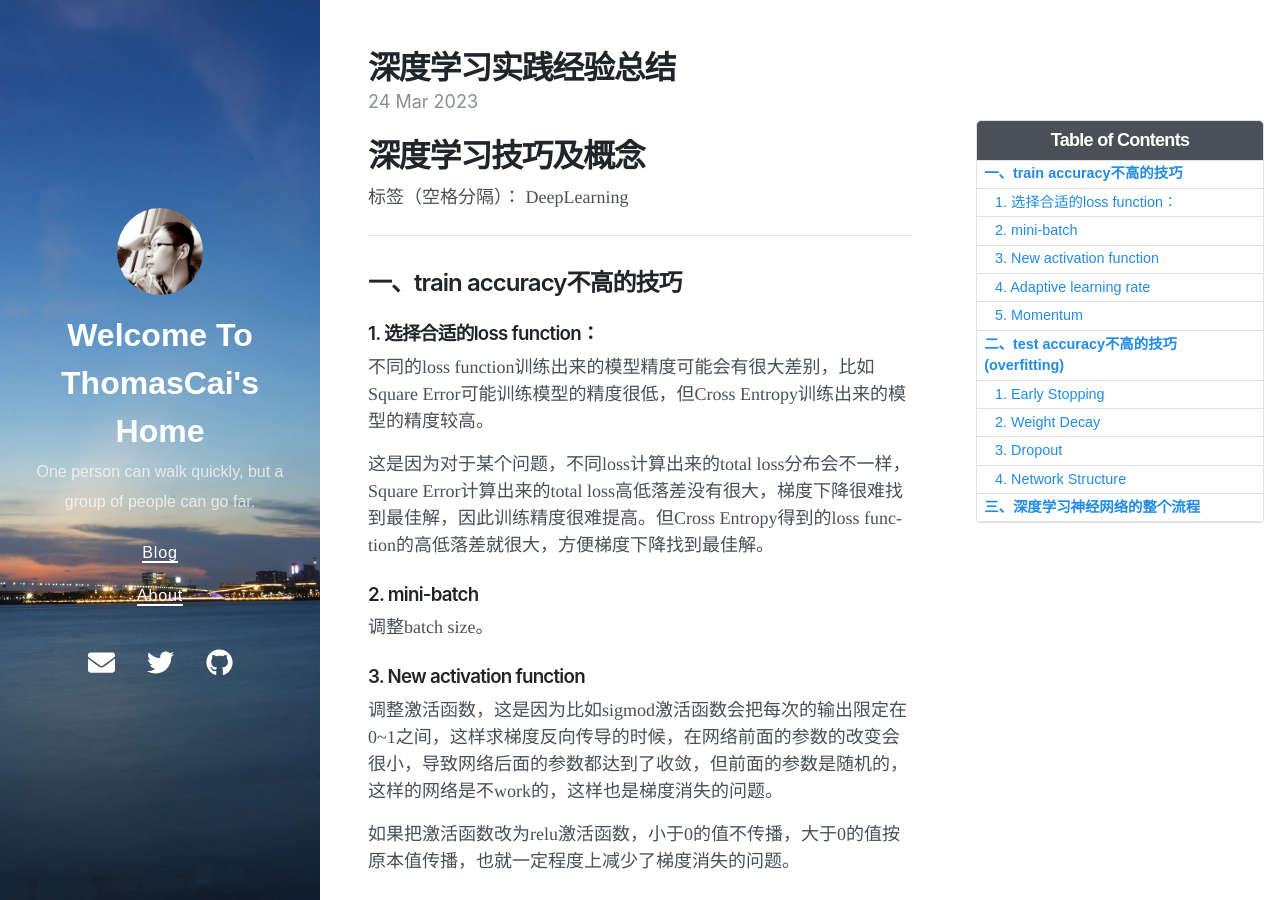
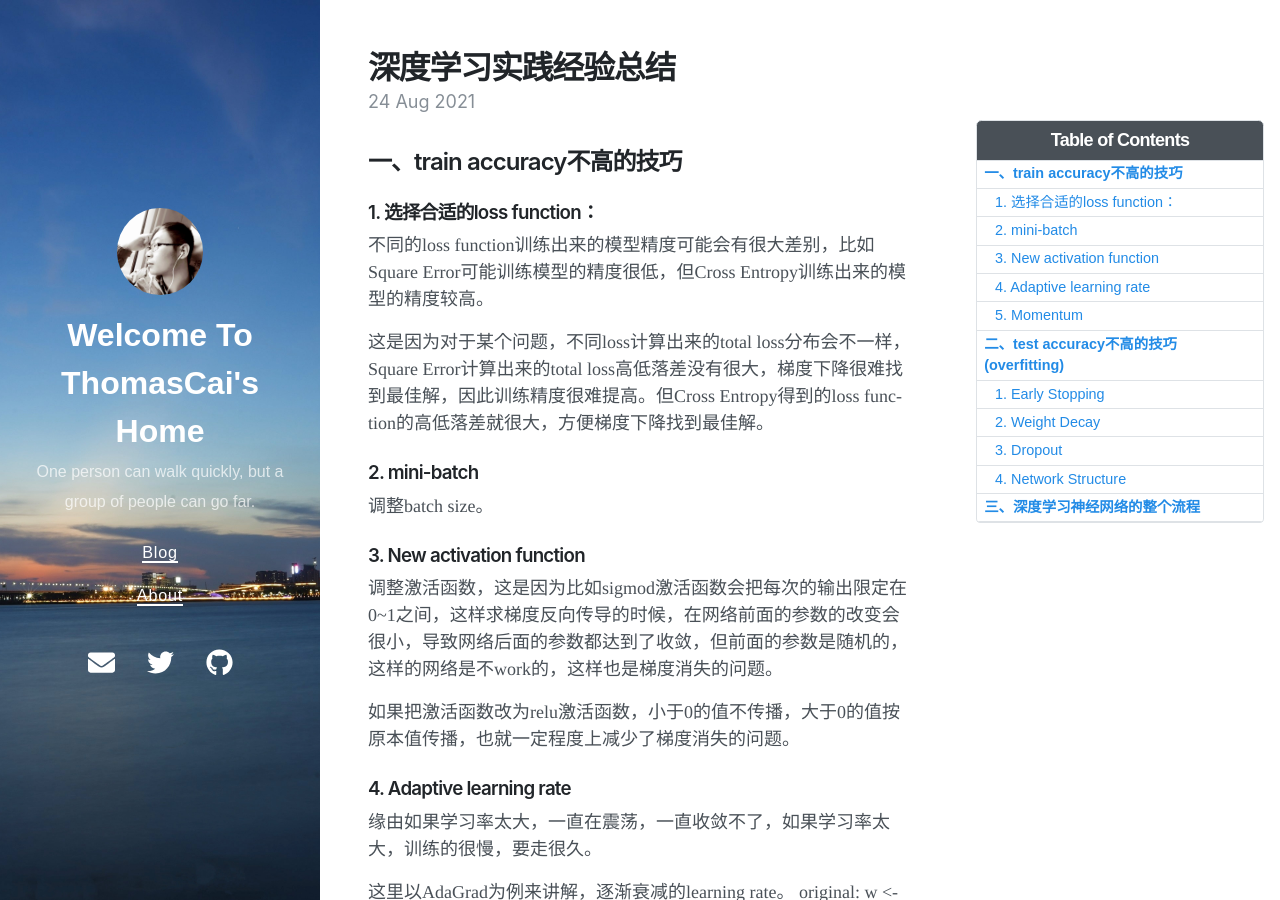
Before and after one commit to ThomasCai/thomascai.github.io, a Jekyll site: the page built from _posts/2021-08-24-深度学习技巧及概念.md, in a window 1280 px wide and 900 px high. Built offline with Jekyll 4.4.1, drawn with Linux system fonts in a browser that asks for light colours; nearby versions of some CDN libraries; some of the changed text lies outside the part shown.

Commit message:
add blog

```diff
--- a/_posts/2021-08-24-深度学习技巧及概念.md
+++ b/_posts/2021-08-24-深度学习技巧及概念.md
@@ -3,14 +3,7 @@ layout: post
 title: 深度学习实践经验总结
 tags: deep_learning
 toc: true
-date: 2023-03-24 21:00 +0800
----
-
-
-# 深度学习技巧及概念
-
-标签（空格分隔）： DeepLearning
-
+date: 2021-08-24 21:00 +0800
 ---
 
 
```
Also changed, not shown: _posts/2016-10-19-welcome-to-thomascai-home.md (renamed from _posts/2016-10-20-welcome-to-thomascai-home.md, +1 -1 lines), _posts/2016-10-19-开启个人博客.md (+1 -1 lines), _posts/2023-02-24-IOU、GIOU、DIOU、CIOU之间的区别.md (+1 -1 lines).
